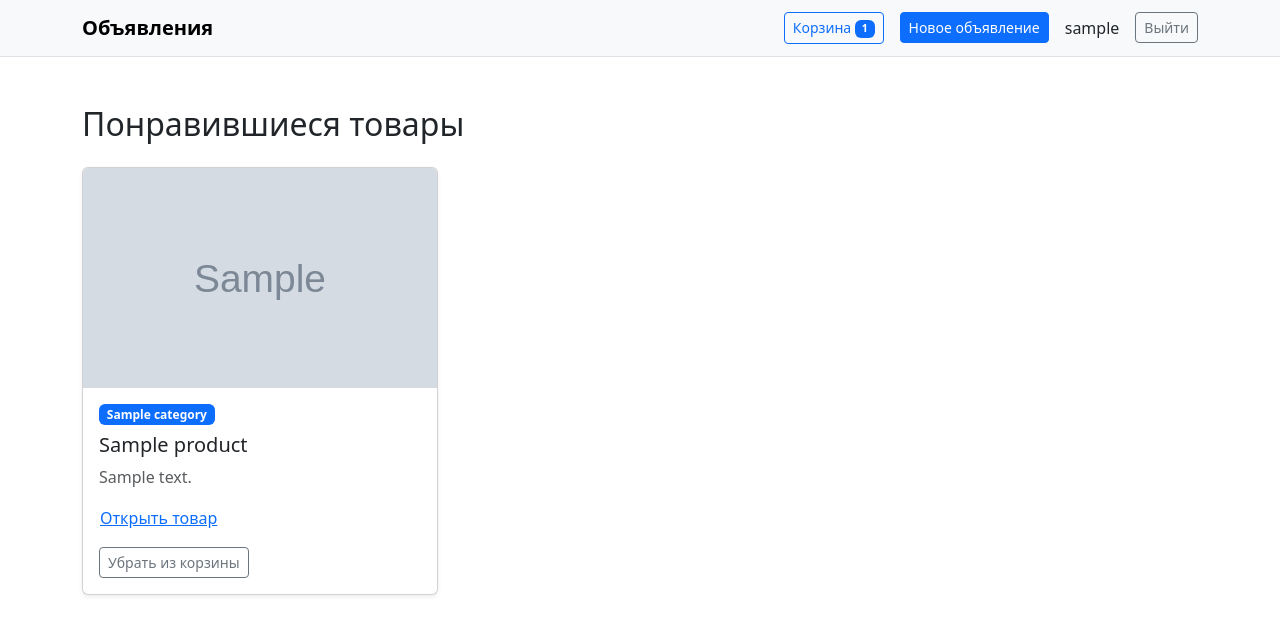
After one commit to chinga11/kursovaya, a Django app: page /cart/ in a window 1280 px wide. The commit adds this page. Shown: the top 642 px of the page. Run offline with Django 5.2, Linux system fonts and the light colour scheme; a user stored in the database is signed in; tables that the repository leaves empty hold one stand-in row (values such as "Sample post"); grey boxes marked "Sample" are stand-in pictures.

Commit message:
добавил коменты и список любимых товаров

```diff
--- a/lalafo/urls.py
+++ b/lalafo/urls.py
@@ -17,7 +17,10 @@ Including another URLconf
 from django.contrib import admin
 from django.urls import path
 from product.views import hello_world,post_detail
-from product.views import my_name,say_name,post_list,create_post,edit_post,delete_post
+from product.views import (
+    add_comment, favorites_list, my_name, post_list, say_name, create_post,
+    edit_post, delete_post, toggle_favorite,
+)
 from django.conf.urls.static import static
 from django.conf import settings
 from django.urls import include
@@ -30,6 +33,9 @@ urlpatterns = [
     path("name/<str:name>", say_name),
     path("",post_list,name='post_list'),
     path("product/<int:pk>/", post_detail, name="detail_product"),
+    path("product/<int:pk>/comment/", add_comment, name="add_comment"),
+    path("product/<int:pk>/favorite/", toggle_favorite, name="toggle_favorite"),
+    path("cart/", favorites_list, name="cart"),
     path("product/create/",create_post,name="create_post"),
     path("product/<int:pk>/edit/", edit_post, name="edit_post"),
     path("product/<int:pk>/delete/", delete_post, name="delete_post"),
--- a/product/admin.py
+++ b/product/admin.py
@@ -1,4 +1,4 @@
 from django.contrib import admin
-from product.models import Category, Product, Tag
+from product.models import Category, Comment, Favorite, Product, Tag
 
-admin.site.register([Product, Category, Tag])
+admin.site.register([Product, Category, Tag, Comment, Favorite])
--- a/product/models.py
+++ b/product/models.py
@@ -25,6 +25,34 @@ class Product(models.Model):
         return f"{self.name}"
 
 
+class Comment(models.Model):
+    product = models.ForeignKey(Product, on_delete=models.CASCADE, related_name="comments")
+    user = models.ForeignKey(User, on_delete=models.CASCADE, related_name="product_comments")
+    text = models.TextField(max_length=1000)
+    created_at = models.DateTimeField(auto_now_add=True)
+
+    class Meta:
+        ordering = ["created_at"]
+
+    def __str__(self):
+        return f"Комментарий {self.user.username} к {self.product.name}"
+
+
+class Favorite(models.Model):
+    user = models.ForeignKey(User, on_delete=models.CASCADE, related_name="favorites")
+    product = models.ForeignKey(Product, on_delete=models.CASCADE, related_name="favorited_by")
+    created_at = models.DateTimeField(auto_now_add=True)
+
+    class Meta:
+        constraints = [
+            models.UniqueConstraint(fields=["user", "product"], name="unique_user_favorite_product"),
+        ]
+        ordering = ["-created_at"]
+
+    def __str__(self):
+        return f"{self.user.username}: {self.product.name}"
+
+
 # class Post(models.Model):
 #     title = models.CharField(max_length=255)
 #     text = models.CharField()
--- a/product/views.py
+++ b/product/views.py
@@ -2,8 +2,8 @@ from django.shortcuts import render,get_object_or_404,redirect
 from django.http.response import HttpResponse
 from django.http.request import HttpRequest
 from django.contrib.auth.decorators import login_required
-from .models import Product
-from .forms import ProductForm
+from .models import Favorite, Product
+from .forms import CommentForm, ProductForm
 from django.db.models import Q
 # def index(request):
 #     products=Product.objects.all()
@@ -28,12 +28,67 @@ def post_list(request: HttpRequest):
         description = Q(description__icontains=search)
         posts = posts.filter(name | description)
 
-    return render(request, "products/product.html", {"products": posts})
+    favorite_product_ids = set()
+    if request.user.is_authenticated:
+        favorite_product_ids = set(
+            Favorite.objects.filter(user=request.user).values_list("product_id", flat=True)
+        )
+    return render(request, "products/product.html", {
+        "products": posts,
+        "search": qp.get("search", ""),
+        "favorite_product_ids": favorite_product_ids,
+    })
 
 def post_detail(r,pk):
     product = get_object_or_404(Product, id=pk)
+    comment_form = CommentForm()
+    is_favorite = r.user.is_authenticated and Favorite.objects.filter(
+        user=r.user, product=product
+    ).exists()
+    return render(r, "products/detail_product.html", {
+        "product": product,
+        "comments": product.comments.select_related("user").all(),
+        "comment_form": comment_form,
+        "is_favorite": is_favorite,
+    })
 
-    return render(r, "products/detail_product.html",{'product':product})
+
+@login_required
+def add_comment(request: HttpRequest, pk: int) -> HttpResponse:
+    product = get_object_or_404(Product, pk=pk)
+    if request.method == "POST":
+        form = CommentForm(request.POST)
+        if form.is_valid():
+            comment = form.save(commit=False)
+            comment.product = product
+            comment.user = request.user
+            comment.save()
+    return redirect("detail_product", pk=product.pk)
+
+
+@login_required
+def toggle_favorite(request: HttpRequest, pk: int) -> HttpResponse:
+    product = get_object_or_404(Product, pk=pk)
+    if request.method == "POST":
+        favorite, created = Favorite.objects.get_or_create(user=request.user, product=product)
+        if not created:
+            favorite.delete()
+    destination = request.POST.get("next")
+    if destination == "cart":
+        return redirect("cart")
+    if destination == "post_list":
+        return redirect("post_list")
+    return redirect("detail_product", pk=product.pk)
+
+
+@login_required
+def favorites_list(request: HttpRequest) -> HttpResponse:
+    products = Product.objects.filter(favorited_by__user=request.user).select_related(
+        "category", "user"
+    )
+    return render(request, "products/favorites.html", {
+        "products": products,
+    })
 
 # def create_post(request: HttpRequest) -> HttpRequest:
 #     if request.method.lower() == "post":
--- a/templates/base.html
+++ b/templates/base.html
@@ -12,6 +12,9 @@
             <a class="navbar-brand fw-semibold" href="{% url 'post_list' %}">Объявления</a>
             <div class="d-flex align-items-center gap-3 ms-auto">
                 {% if user.is_authenticated %}
+                    <a class="btn btn-outline-primary btn-sm" href="{% url 'cart' %}">
+                        Корзина <span class="badge bg-primary">{{ user.favorites.count }}</span>
+                    </a>
                     <a class="btn btn-primary btn-sm" href="{% url 'create_post' %}">Новое объявление</a>
                     <span class="text-dark">{{ user.username }}</span>
                     <form method="post" action="{% url 'logout' %}" class="m-0">
--- /dev/null
+++ b/templates/products/favorites.html
@@ -0,0 +1,42 @@
+{% extends 'base.html' %}
+{% load static %}
+
+{% block title %}Корзина{% endblock %}
+
+{% block content %}
+<div class="container py-5">
+    <h2 class="mb-4">Понравившиеся товары</h2>
+
+    <div class="row g-4">
+        {% for product in products %}
+            <div class="col-12 col-md-6 col-lg-4">
+                <div class="card h-100 shadow-sm">
+                    {% if product.image %}
+                        <img src="{{ product.image.url }}" class="card-img-top" alt="{{ product.name }}" style="height: 220px; object-fit: cover;">
+                    {% else %}
+                        <img src="{% static 'default.jpg' %}" class="card-img-top" alt="{{ product.name }}" style="height: 220px; object-fit: cover;">
+                    {% endif %}
+                    <div class="card-body d-flex flex-column">
+                        {% if product.category %}
+                            <span class="badge bg-primary mb-2 align-self-start">{{ product.category.name }}</span>
+                        {% endif %}
+                        <h5 class="card-title">{{ product.name }}</h5>
+                        <p class="card-text text-muted">{{ product.description|truncatechars:120 }}</p>
+                        <a href="{% url 'detail_product' product.id %}" class="btn btn-link p-0 text-start mb-3">Открыть товар</a>
+                        <form method="post" action="{% url 'toggle_favorite' product.id %}" class="mt-auto">
+                            {% csrf_token %}
+                            <input type="hidden" name="next" value="cart">
+                            <button type="submit" class="btn btn-outline-secondary btn-sm">Убрать из корзины</button>
+                        </form>
+                    </div>
+                </div>
+            </div>
+        {% empty %}
+            <div class="col-12">
+                <div class="alert alert-info">Пока нет понравившихся товаров. Добавьте их в корзину из списка объявлений.</div>
+                <a href="{% url 'post_list' %}" class="btn btn-primary">Смотреть товары</a>
+            </div>
+        {% endfor %}
+    </div>
+</div>
+{% endblock %}
```
Also changed, not shown: product/forms.py (+18 -1 lines), templates/products/detail_product.html (+48 -0 lines), templates/products/product.html (+11 -2 lines), product/migrations/0009_comment_favorite.py (added).
